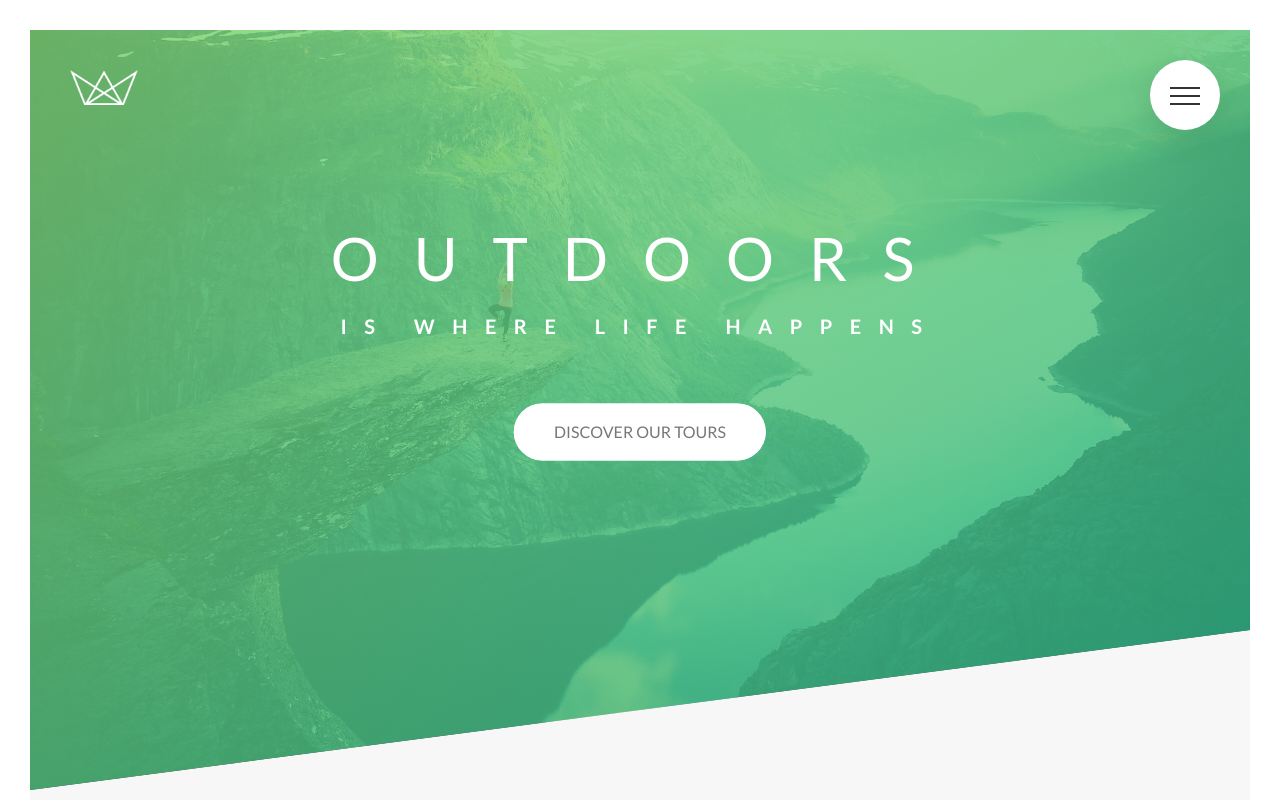
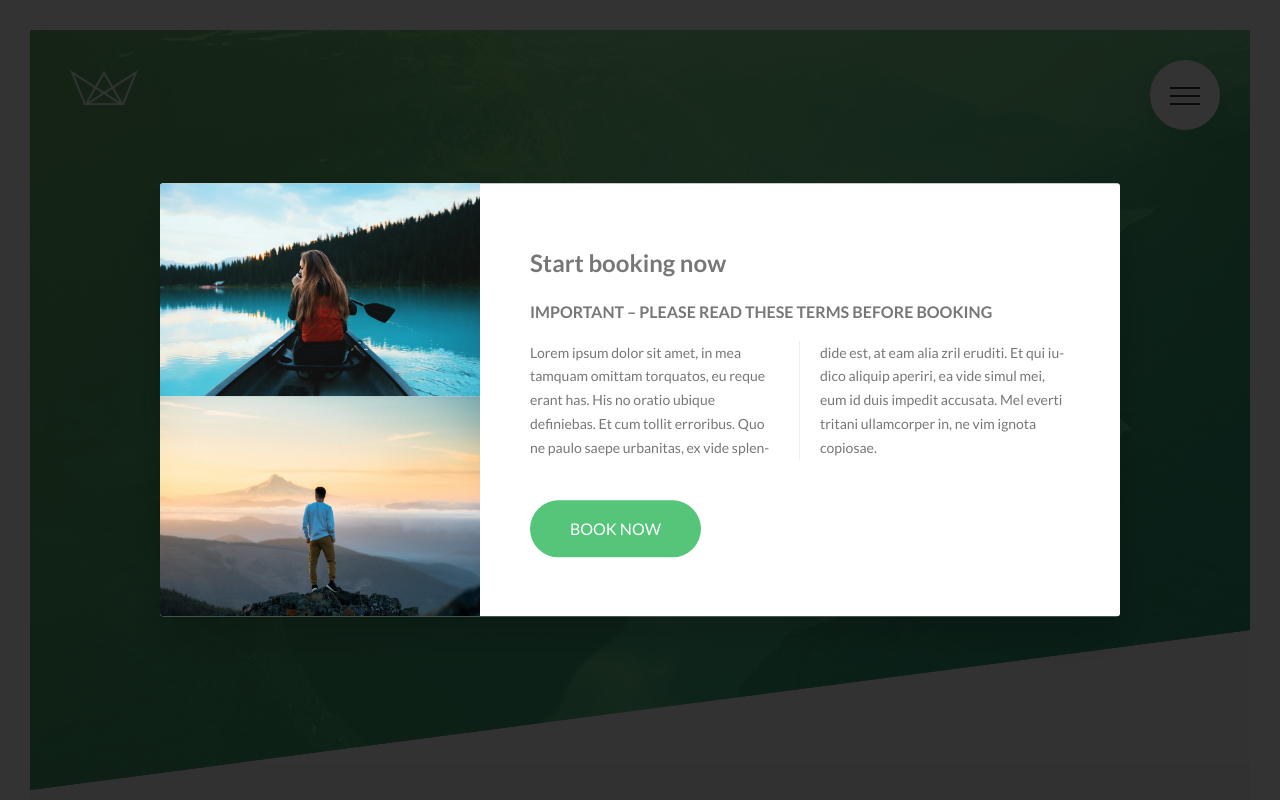
Before and after one commit to damo989/Natours, a website: page index.html in a window 1280 px wide. Shown: the top 800 px of the page. Drawn offline with Linux system fonts and the light colour scheme.

Commit message:
Added popup part 1

```diff
--- a/index.html
+++ b/index.html
@@ -358,6 +358,22 @@
     </div>
 </footer>
 
+<div class="popup">
+    <div class="popup__content">
+        <div class="popup__left">
+            <img src="img/nat-8.jpg" alt="Tour photo" class="popup__img">
+            <img src="img/nat-9.jpg" alt="Tour photo" class="popup__img">
+        </div>
+        <div class="popup__right">
+            <h2 class="heading__secondary u-margin-bottom-small">Start booking now</h2>
+            <h3 class="heading-tertiary u-margin-bottom-small">Important &ndash; Please read these terms before booking</h3>
+            <p class="popup__text">
+                Lorem ipsum dolor sit amet, in mea tamquam omittam torquatos, eu reque erant has. His no oratio ubique definiebas. Et cum tollit erroribus. Quo ne paulo saepe urbanitas, ex vide splendide est, at eam alia zril eruditi. Et qui iudico aliquip aperiri, ea vide simul mei, eum id duis impedit accusata. Mel everti tritani ullamcorper in, ne vim ignota copiosae.
+            </p>
+            <a href="#" class="btn btn--green">Book Now</a>
+        </div>
+    </div>
+</div>
 
     <!--
     <section class="grid-test">
--- /dev/null
+++ b/sass/components/_popup.scss
@@ -0,0 +1,48 @@
+.popup{
+    background-color: rgba($color-black, .8);
+    width: 100%;
+    height: 100vh;
+    position: fixed;
+    top: 0;
+    left: 0;
+    z-index: 9999;
+
+    &__content{
+        @include center-horizontal-vertical;
+        width: 75%;
+        margin: auto auto;
+        background-color: $color-white;
+        box-shadow: 0 2rem 4rem rgba($color-black, .2);
+        border-radius: 3px;
+        display: table;
+        overflow: hidden;
+    }
+
+    &__left{
+        width: 33.3333333%;
+        display: table-cell;
+    }
+
+    &__right{
+        width: 66.66666667%;
+        display: table-cell;
+        vertical-align: middle;
+        padding: 3rem 5rem;
+    }
+
+    &__img{
+        display: block;
+        width: 100%;
+    }
+
+    &__text{
+        font-size: 1.4rem;
+        margin-bottom: 4rem;
+        column-count:2;
+        column-gap: 4rem;
+        column-rule: 1px solid $color-grey-light-2;
+        -webkit-hyphens: auto;
+        hyphens: auto;
+    }
+
+}
--- a/sass/main.scss
+++ b/sass/main.scss
@@ -13,7 +13,10 @@
 @import "components/composition";
 @import "components/feature-box";
 @import "components/form";
+@import "components/popup";
+
 @import "components/story";
+
 
 
 @import "layout/footer";
```
Also changed, not shown: css/style.css.
